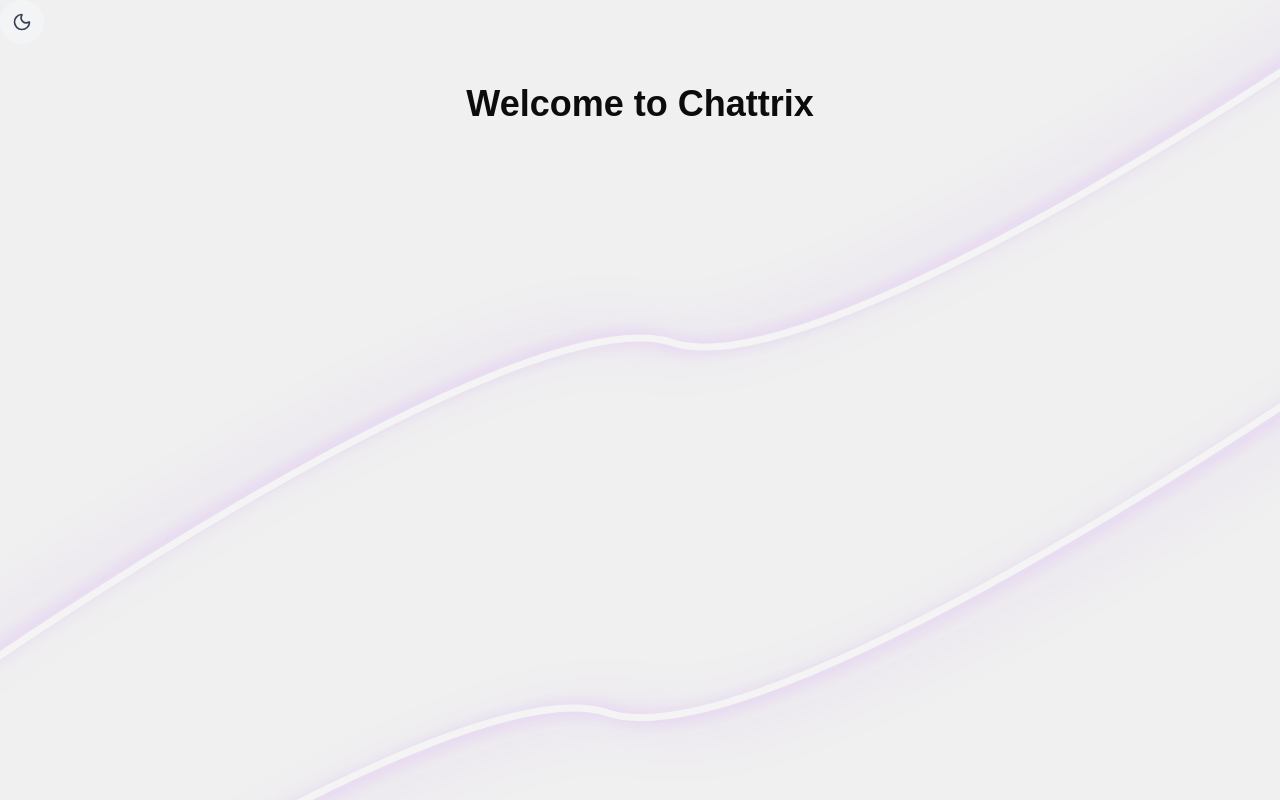
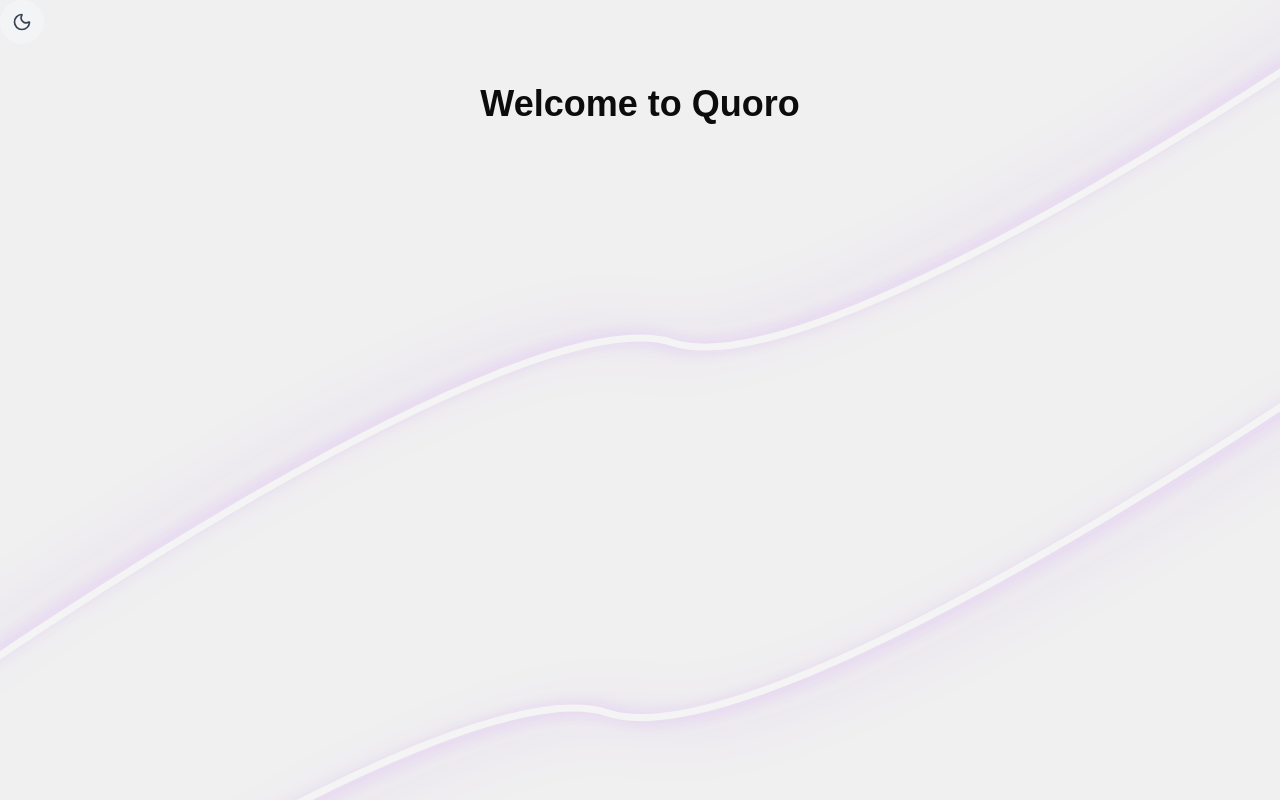
Before and after one commit to Yulkazs/chattrix, a Next.js app: page / in a window 1280 px wide. Built offline with nearby package versions, Linux system fonts and the light colour scheme.

Commit message:
Unimportand changes

```diff
--- a/app/metadeta.tsx
+++ b/app/metadeta.tsx
@@ -1,6 +1,6 @@
 import type { Metadata } from "next";
 
 export const metadata: Metadata = {
-  title: "Chattrix",
-  description: "Generated by create next app",
+  title: "Quoro",
+  description: "Create private chats, join groups, and connect instantly in real time.",
 };
--- a/app/page.tsx
+++ b/app/page.tsx
@@ -8,7 +8,7 @@
       <Background />
       <div className="relative z-10">
         <ThemeSwitcher />
-        <h1 className="text-4xl font-bold text-center mt-10">Welcome to Chattrix</h1>
+        <h1 className="text-4xl font-bold text-center mt-10">Welcome to Quoro</h1>
       </div>
     </div>
   );
--- a/package.json
+++ b/package.json
@@ -1,5 +1,5 @@
 {
-  "name": "chattrix",
+  "name": "quoro",
   "version": "0.1.0",
   "private": true,
   "scripts": {
```
Also changed, not shown: 1 other file (tests, documents, lock files or other folders).
